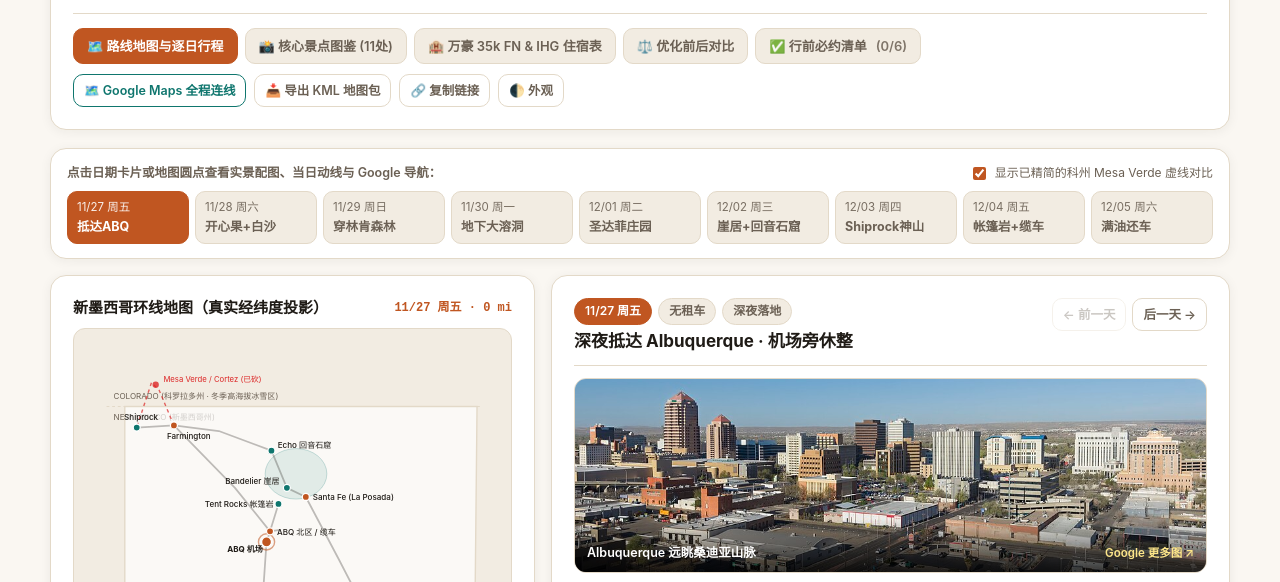
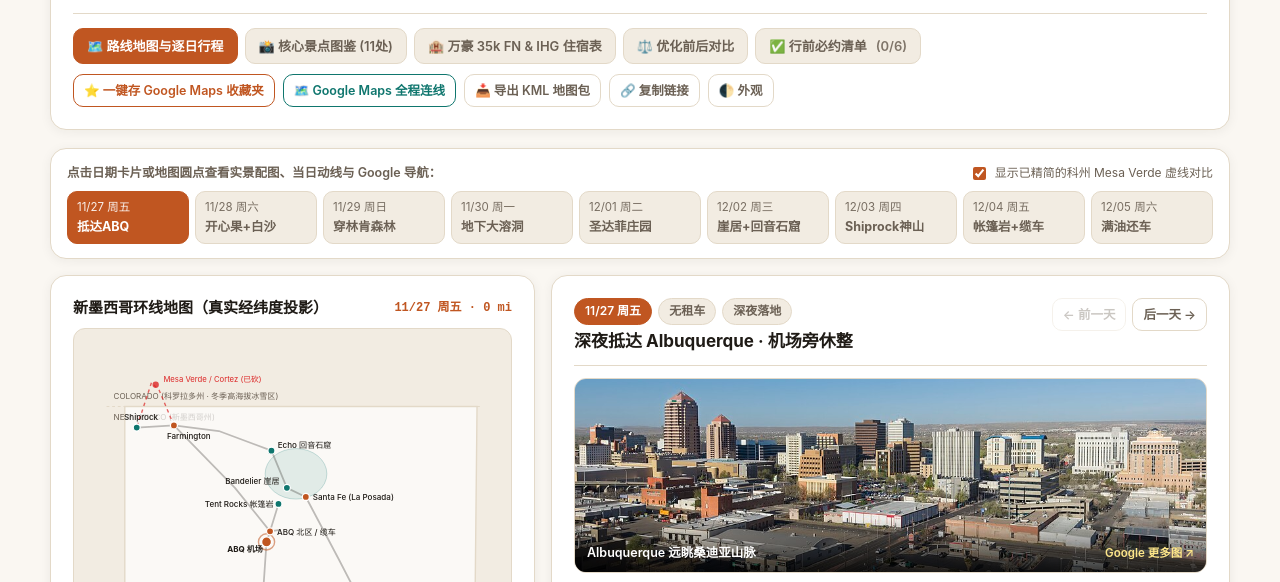
Before and after one commit to newmoonzhang1995/nm-roadtrip-2026, a plain HTML site: page index.html in a window 1280 px wide. Shown: the part 163-745 px from the top of the page. Drawn offline with Linux system fonts and the light colour scheme.

Commit message:
Add direct Google Maps Shared List button

```diff
--- a/index.html
+++ b/index.html
@@ -711,6 +711,7 @@
         </nav>
 
         <div style="display:flex; flex-wrap:wrap; gap:8px;">
+          <a href="https://maps.app.goo.gl/46N5wSXoz6QZwHLM9" target="_blank" rel="noopener noreferrer" class="btn btn-ghost" style="text-decoration:none; color:var(--primary); border-color:var(--primary);" title="任何手机点开按 Follow 即可整包存入 Google Maps">⭐ 一键存 Google Maps 收藏夹</a>
           <a href="https://www.google.com/maps/dir/3400+University+Blvd+SE,+Albuquerque,+NM/McGinn's+PistachioLand,+Alamogordo,+NM/White+Sands+National+Park,+NM/Cloudcroft,+NM/Carlsbad+Caverns+National+Park,+NM/Roswell,+NM/La+Posada+de+Santa+Fe,+NM/Bandelier+National+Monument,+NM/Echo+Amphitheater,+NM/Shiprock,+NM/Sandia+Peak+Tramway,+Albuquerque,+NM" target="_blank" rel="noopener noreferrer" class="btn btn-ghost" style="text-decoration:none; color:var(--turquoise); border-color:var(--turquoise);">🗺️ Google Maps 全程连线</a>
           <a href="nm-roadtrip-2026.kml" download="nm-roadtrip-2026.kml" class="btn btn-ghost" style="text-decoration:none;" title="下载后可在 Google My Maps (google.com/maps/d) 一键导入所有标点">📥 导出 KML 地图包</a>
           <button id="share-btn" class="btn btn-ghost" title="复制页面链接发给同伴">🔗 复制链接</button>
```
